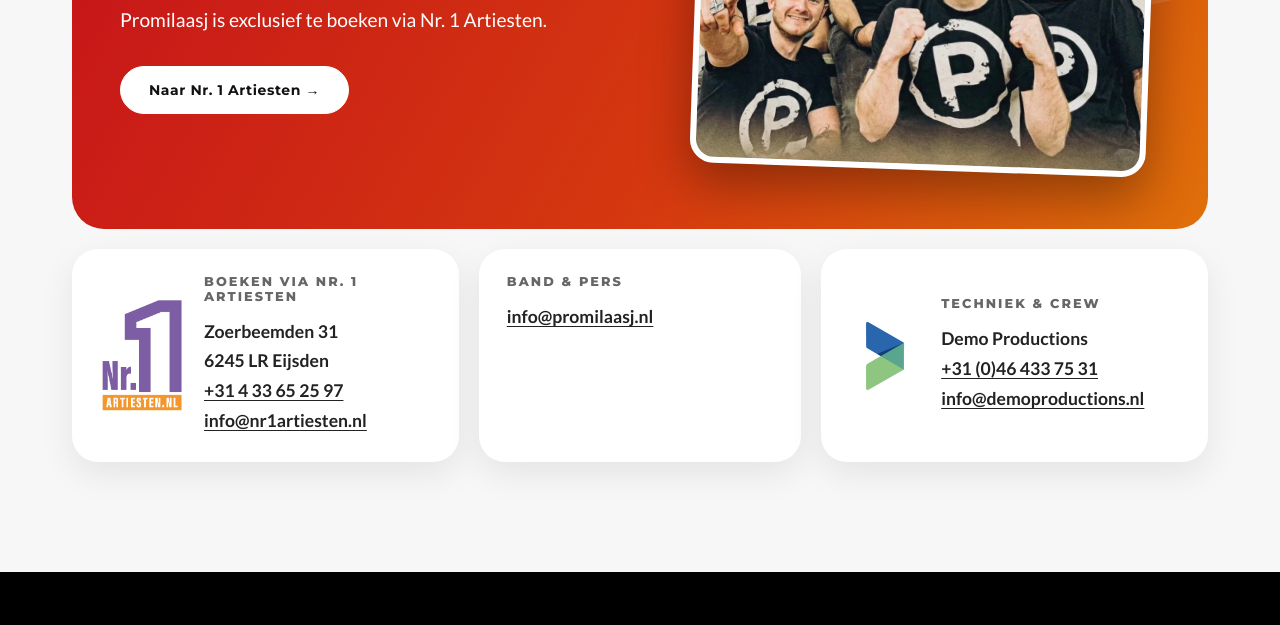
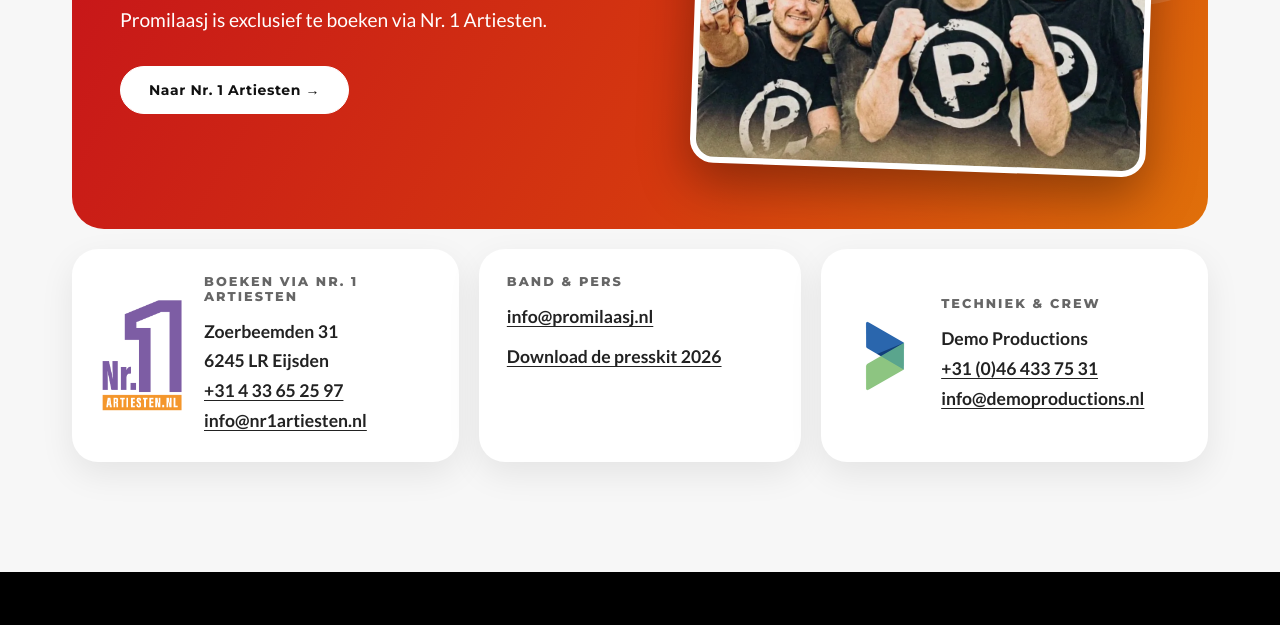
Before and after one commit to SjefKoopmans/promilaasj-website, a website: page index.html in a window 1280 px wide. Shown: the part 5069-5694 px from the top of the page. Drawn offline with Linux system fonts and the light colour scheme.

Commit message:
Add presskit 2026 download link
- "Download de presskit 2026" in the Band & pers contact block, pointing
  to assets/img/presskit 2026.zip
- Loose presskit files are git-ignored: they are all in the zip, and the
  site only uses web-optimized copies (bandnaam.webp, logo-klein.webp)
- Remove the old 2025 presskit files from the repo (still in history)

Co-Authored-By: Claude Opus 5.5 <noreply@anthropic.com>

```diff
--- a/assets/css/style.css
+++ b/assets/css/style.css
@@ -245,6 +245,7 @@ a.cd, .cd { position: relative; display: block; width: 100%; max-width: 300px; a
 .contact p { font-weight: 700; font-size: 1.1rem; line-height: 1.7; color: var(--ink); overflow-wrap: anywhere; }
 .contact a { text-decoration-thickness: 1px; text-underline-offset: 3px; }
 .contact a:hover { color: var(--red); }
+.contact .presskit { margin-top: 10px; }
 .contact .demo, .contact .nr1 { display: flex; flex-direction: column; align-items: flex-start; gap: 14px; }
 .contact .demo img { width: 72px; height: 72px; flex: none; }
 .contact .nr1 img { width: 84px; height: auto; flex: none; }
--- a/index.html
+++ b/index.html
@@ -235,6 +235,7 @@
           <div>
             <h3>Band &amp; pers</h3>
             <p><a href="mailto:info@promilaasj.nl">info@promilaasj.nl</a></p>
+            <p class="presskit"><a href="assets/img/presskit%202026.zip" download>Download de presskit 2026</a></p>
           </div>
           <div class="demo">
             <img src="assets/img/demo-productions.png" width="72" height="72" loading="lazy" alt="Demo Productions">
```
Also changed, not shown: assets/img/presskit 2026/Promilaasj-3.png (deleted), assets/img/presskit 2026/banner1.png (deleted), assets/img/presskit 2026/banner2.png (deleted), assets/img/presskit 2026/banner3.png (deleted), assets/img/presskit 2026/group 2025.PNG (deleted), assets/img/presskit 2026/logotransp.png (deleted), assets/img/presskit 2026/promilaasjBanner.png (deleted), 2 other files.
